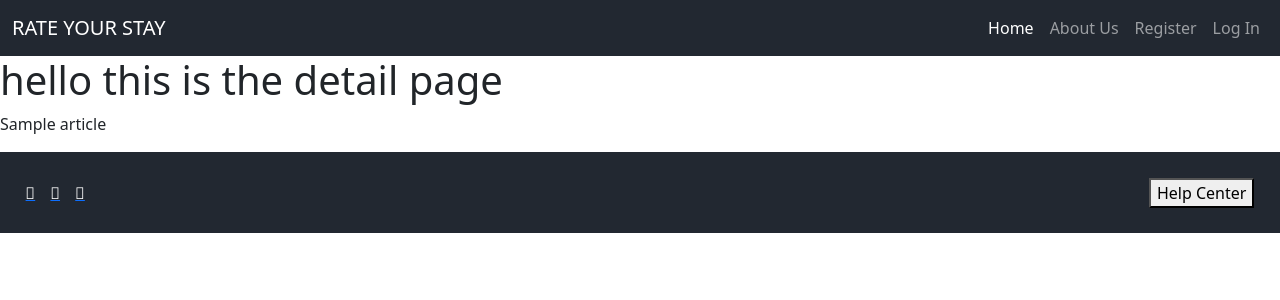
After one commit to Chikayo-k/rate-your-stay, a Django app: a page that uses home/templates/home/detail.html in a window 1280 px wide. The commit adds this page. Shown: the top 300 px of the page. Run offline with Django 4.2, Linux system fonts and the light colour scheme; tables that the repository leaves empty hold one stand-in row (values such as "Sample post").

Commit message:
Add detail view

```diff
--- /dev/null
+++ b/home/templates/home/detail.html
@@ -0,0 +1,8 @@
+{% extends 'base.html' %}
+{% block content %}
+{% load static %}
+
+<h1>hello this is the detail page</h1>
+<p>{{detail.title}}</p>
+
+{% endblock content %}
--- a/home/templates/home/index.html
+++ b/home/templates/home/index.html
@@ -37,7 +37,7 @@
             {% endif %}
             <h5 class="card-title">{{article.title}}</h5>
             <p class="card-text text-start">{{article.description}}</p>
-            <a href="#" class="btn btn-explore btn-primary">Explore</a>
+            <a href="{% url 'detail' article.slug %}" class="btn btn-explore btn-primary">Explore</a>
           </div>
         </div>
         <br>
--- a/home/urls.py
+++ b/home/urls.py
@@ -1,6 +1,7 @@
 from . import views
 from django.urls import path
 
-urlpatterns =[
+urlpatterns = [
     path('', views.ArticleList.as_view(), name='home'),
+    path('<slug:slug>/', views.detail, name='detail'),
 ]
--- a/home/views.py
+++ b/home/views.py
@@ -1,4 +1,4 @@
-from django.shortcuts import render
+from django.shortcuts import render, get_object_or_404
 from django.views import generic
 from .models import Article
 # Create your views here.
@@ -7,3 +7,15 @@ class ArticleList(generic.ListView):
     queryset =  Article.objects.all().order_by('title').values()
     template_name = 'home/index.html'
     paginate_by = 4
+
+
+def detail(request, slug):
+
+    queryset = Article.objects.all()
+    detail = get_object_or_404(queryset, slug=slug)
+
+    return render(
+        request,
+        'home/detail.html',
+        {'detail':detail},
+    )
```
Also changed, not shown: 1 other file.
